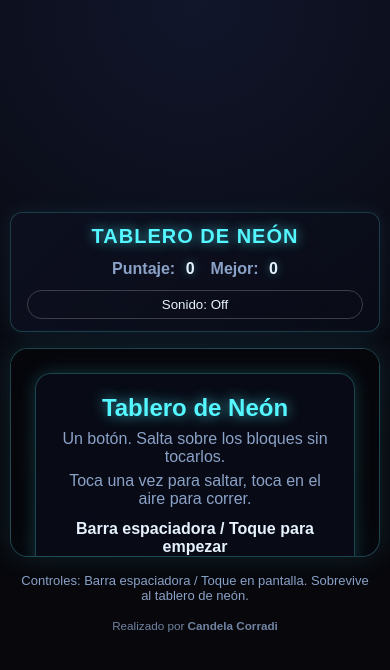
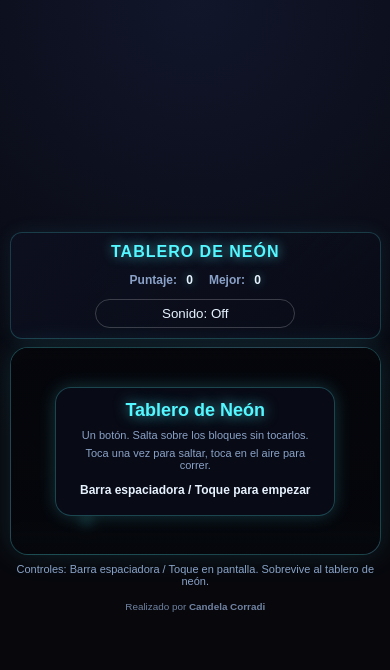
Before and after one commit to CandeCorradi/01-game, a website: page index.html in a window 390 px wide. Drawn offline with Linux system fonts and the light colour scheme.

Commit message:
Mejorar el diseño responsivo para dispositivos móviles, ajustando estilos y dimensiones en elementos clave.

```diff
--- a/styles.css
+++ b/styles.css
@@ -21,6 +21,8 @@ body {
   place-items: center;
   background: radial-gradient(circle at top, var(--bg-glow), var(--bg) 55%);
   color: var(--text);
+  /* Agregamos esto para evitar saltos en móviles */
+  padding: 10px;
 }
 
 .wrap {
@@ -87,12 +89,14 @@ body {
     radial-gradient(circle at 80% 80%, rgba(255, 77, 216, 0.12), transparent 55%),
     #05060b;
   box-shadow: 0 0 30px rgba(84, 247, 255, 0.12);
+  /* Asegura que el canvas no se estire de forma rara */
+  aspect-ratio: 640 / 360;
 }
 
 canvas {
   display: block;
   width: 100%;
-  height: auto;
+  height: 100%; /* Cambiado de auto a 100% para respetar el aspect-ratio */
 }
 
 .overlay {
@@ -104,6 +108,7 @@ canvas {
   backdrop-filter: blur(4px);
   text-align: center;
   padding: 24px;
+  z-index: 20;
 }
 
 .overlay.hidden {
@@ -111,6 +116,7 @@ canvas {
 }
 
 .panel {
+  width: 100%; /* Asegura que no desborde */
   max-width: 360px;
   border: 1px solid rgba(84, 247, 255, 0.25);
   padding: 20px 24px;
@@ -144,19 +150,56 @@ canvas {
   padding: 0 6px;
 }
 
+/* --- MODIFICACIONES PARA MÓVILES (Media Queries) --- */
+
 @media (max-width: 640px) {
+  .wrap {
+    gap: 8px;
+  }
+
   .hud {
-    grid-template-columns: 1fr;
+    grid-template-columns: 1fr; /* Apila los elementos */
     text-align: center;
+    padding: 10px;
+  }
+
+  .brand {
+    font-size: 16px; /* Título un poco más pequeño */
   }
 
   .scores {
     justify-content: center;
+    font-size: 12px;
+  }
+
+  .sound {
+    justify-self: center; /* Centra el botón de sonido */
+    width: 100%;
+    max-width: 200px;
+  }
+
+  /* Ajustes para el panel central en móviles */
+  .panel {
+    padding: 12px 16px;
+    max-width: 280px;
+  }
+
+  .panel h1 {
+    font-size: 18px;
+  }
+
+  .panel p {
+    font-size: 11px;
+  }
+
+  .panel .hint {
+    font-size: 12px;
   }
 
   .tips {
     flex-direction: column;
-    gap: 6px;
+    gap: 4px;
     text-align: center;
+    font-size: 11px;
   }
 }
```
